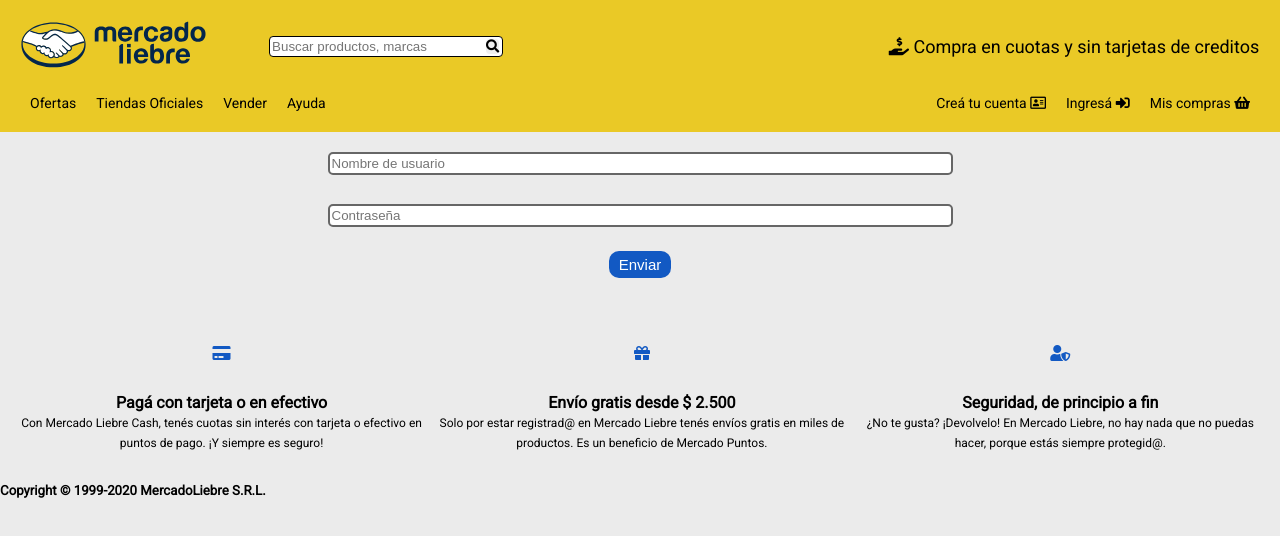
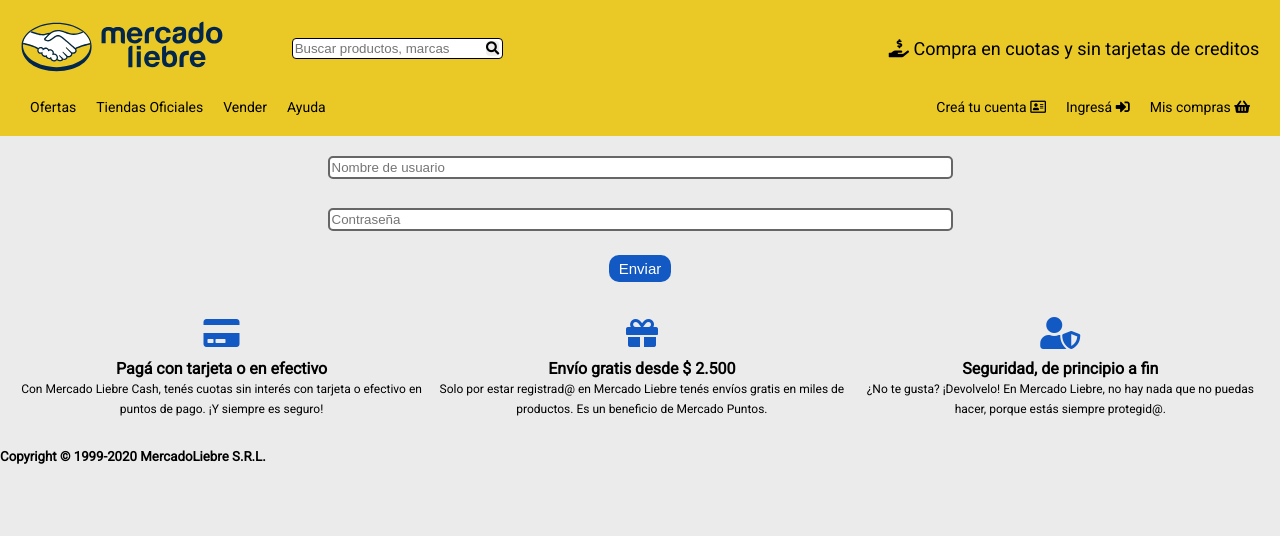
Before and after one commit to StefanoFabbro/MercadoLiebre, a plain HTML site: page views/login.html in a window 1280 px wide. Drawn offline with Linux system fonts and the light colour scheme; files that its build step writes are made by us from their sources.

Commit message:
aplicando ultimos cambios

```diff
--- a/public/css/styles.css
+++ b/public/css/styles.css
@@ -28,12 +28,12 @@
 }
 
 .logo {
-    width: 60%;
+    width: 50%;
 }
 
 .buscar {
     box-sizing: border-box;
-    width: 60%;
+    width: 50%;
     display: flex;
     align-items: center;
 }
@@ -134,7 +134,7 @@
     font-size: 16px;
     padding: 5px;
     color: #666;
-    display: none;
+    /* display: none; */
 }
 
 .producto {
@@ -251,10 +251,10 @@
 }
 
 footer i {
-    padding: 2em;
-    margin: 0 8px;
+    font-size: 2em;
+    margin-bottom: 10px;
     color: #1259c3;
-    transition: 0;
+    transition: 500ms;
 }
 
 footer i:hover {
@@ -355,10 +355,6 @@
     main article:hover i {
         transform: rotate(360deg)
     }
-    /* #description:hover {
-        display: block;
-        text-align: center;
-    } */
 
     .productos-en-venta {
         display: flex;
--- a/views/login.html
+++ b/views/login.html
@@ -75,7 +75,9 @@
         <footer>
             <div class="text-footer">
                 <article class="alineacion-footer">
+                    <div class="icono-footer">
                     <i class="fas fa-credit-card"></i>
+                    </div>
                     <h4>Pagá con tarjeta o en efectivo</h4>
                     <p>Con Mercado Liebre Cash, tenés cuotas sin interés con tarjeta o efectivo en puntos de pago. ¡Y
                         siempre es
```
